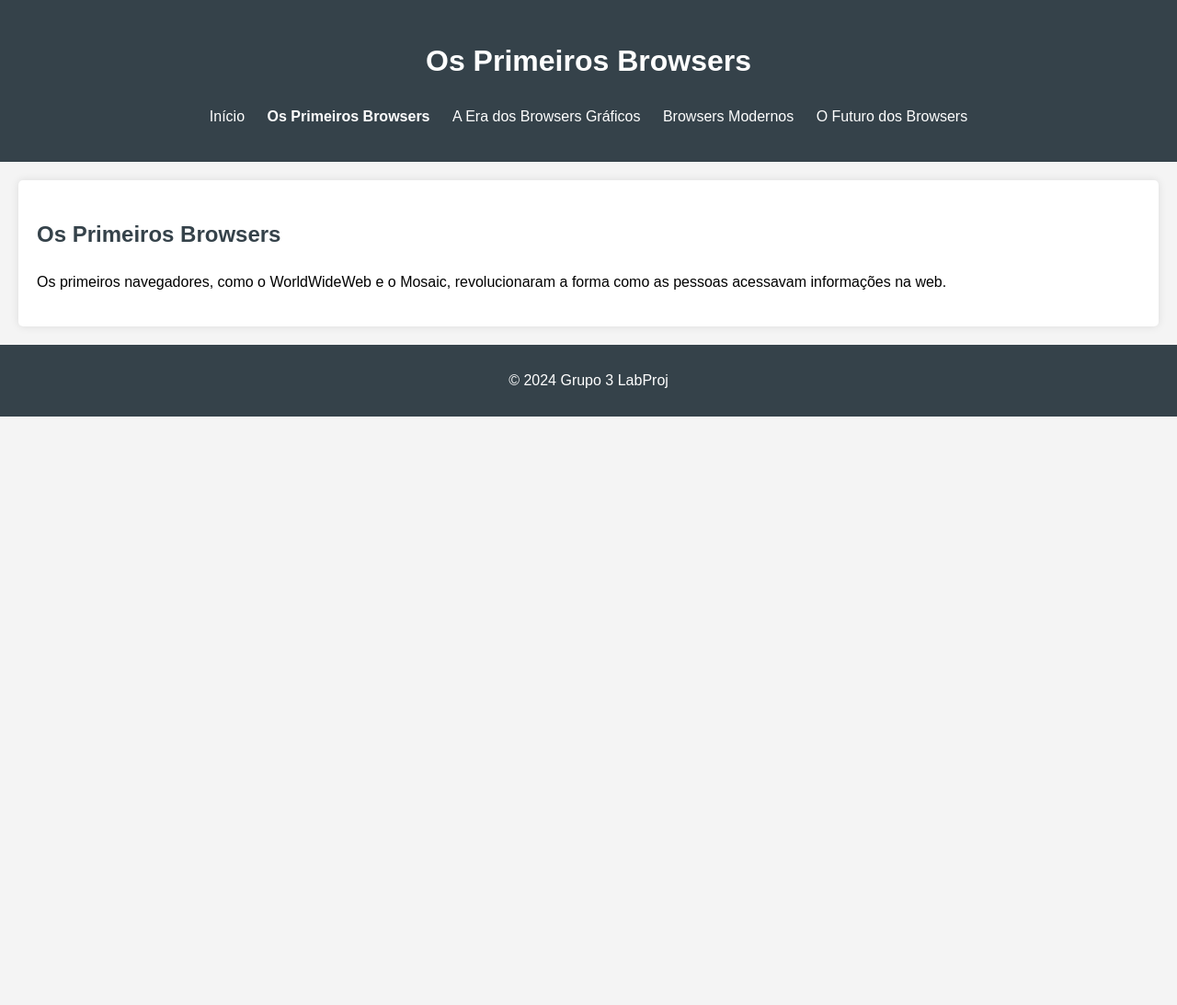
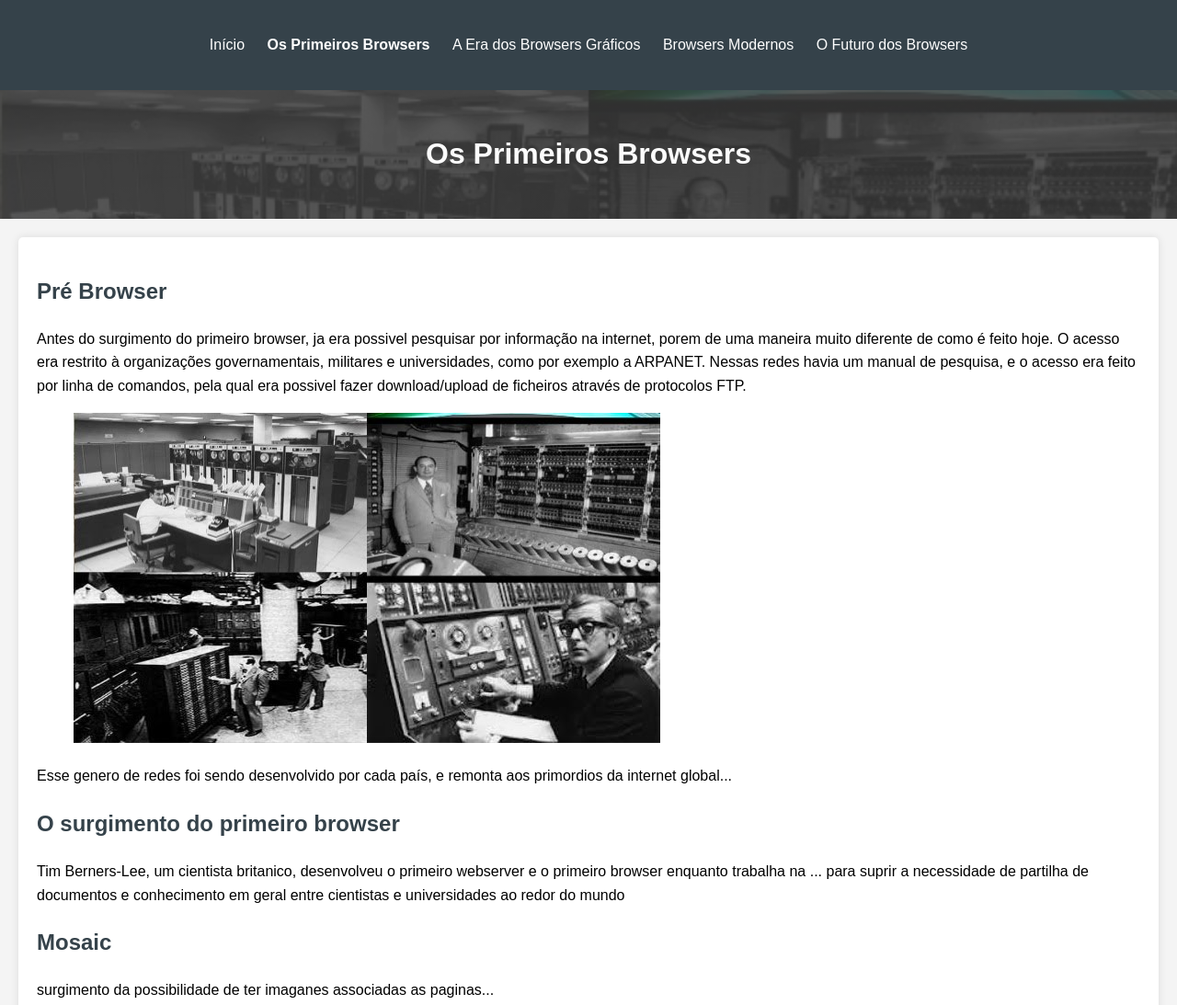
Before and after one commit to danixzsts/2024_LP1_3, a plain HTML site: page pagina1.html in a window 1280 px wide. Shown: the top 1093 px of the page at 92% size. Before the commit the page ends 800 px from the top, so only its background shows below. Drawn offline with Linux system fonts and the light colour scheme.

Commit message:
first commit

```diff
--- a/pagina1.html
+++ b/pagina1.html
@@ -7,8 +7,8 @@
     <title>Os Primeiros Browsers</title>
 </head>
 <body>
+
     <header>
-        <h1>Os Primeiros Browsers</h1>
         <nav>
             <ul>
                 <li><a href="index.html">Início</a></li>
@@ -19,10 +19,39 @@
             </ul>
         </nav>
     </header>
+    <div class="sub-header">
+        <h1>Os Primeiros Browsers</h1>
+    </div>
+
     <main>
-        <h2>Os Primeiros Browsers</h2>
-        <p>Os primeiros navegadores, como o WorldWideWeb e o Mosaic, revolucionaram a forma como as pessoas acessavam informações na web.</p>
+
+        <h2>Pré Browser</h2>
+
+        <p>Antes do surgimento do primeiro browser, ja era possivel pesquisar por informação na internet, porem
+            de uma maneira muito diferente de como é feito hoje. O acesso era restrito à organizações governamentais, militares e universidades, como por exemplo a ARPANET.
+            Nessas redes havia um manual de pesquisa, e o acesso era feito por linha de comandos, pela qual era possivel fazer download/upload de ficheiros através de protocolos FTP.
+        </p>
+
+
+        <figure>
+            <img src="Imagens/arpanet.jpeg" alt="">
+        </figure>
+
+        <p>Esse genero de redes foi sendo desenvolvido por cada país, e remonta aos primordios da internet global...    </p>
+
+        <h2>O surgimento do primeiro browser</h2>
+
+        <p>Tim Berners-Lee, um cientista britanico, desenvolveu o primeiro webserver e o primeiro browser enquanto trabalha na ... para suprir a necessidade
+            de partilha de documentos e conhecimento em geral entre cientistas e universidades ao redor do mundo
+        </p>
+
+        <h2>Mosaic</h2>
+        <p>surgimento da possibilidade de ter imaganes associadas as paginas...</p>
+
     </main>
+
+
+
     <footer>
         <p>&copy; 2024 Grupo 3 LabProj</p>
     </footer>
--- a/styles.css
+++ b/styles.css
@@ -11,6 +11,22 @@ header {
     color: #ffffff;
     padding: 20px 0;
     text-align: center;
+}
+
+.sub-header {
+    display: flex;
+    align-items: center;
+    justify-content: center;
+    opacity: 80%;
+    background-image: linear-gradient(rgba(0, 0, 0, 0.8), rgba(0, 0, 0, 0.8)), /* Overlay */
+    url('Imagens/arpanet.jpeg');
+    background-repeat: no-repeat;
+    background-size: cover;
+    height: 140px;
+}
+
+.sub-header h1{
+    color: white;
 }
 
 nav ul {
```
Also changed, not shown: Imagens/arpanet.jpeg (added).
